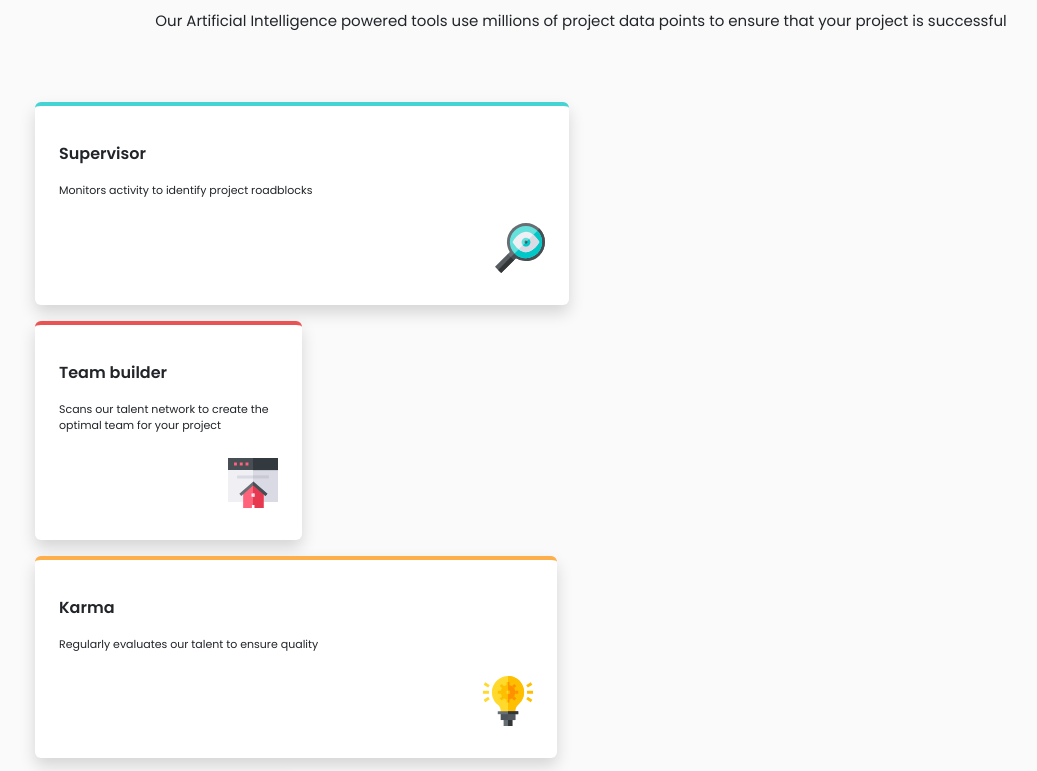
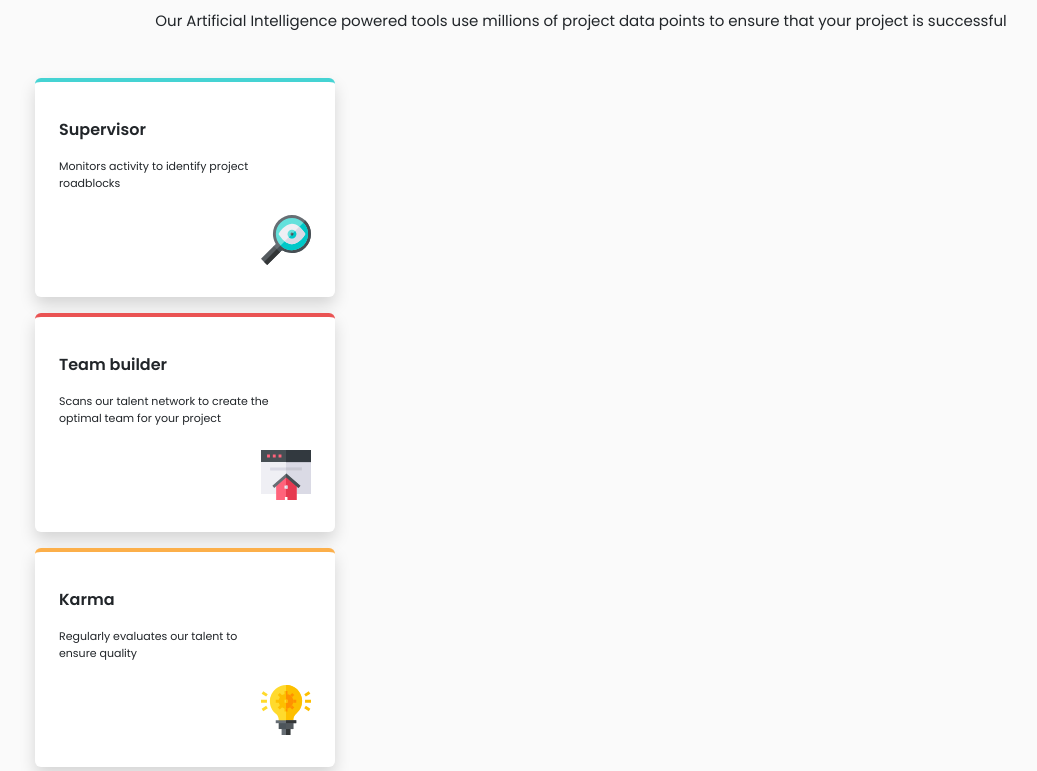
Before and after one commit to rolvera22/proyecto-17, a plain HTML site: page index.html in a window 1280 px wide. Shown: the part 141-912 px from the top of the page, without its empty margins (59-1096 px from the left). Drawn offline with nearby package versions, Linux system fonts and the light colour scheme.

Commit message:
Change
refactor: Change layout and styles

```diff
--- a/css/stylesheet.css
+++ b/css/stylesheet.css
@@ -78,3 +78,22 @@ border-top: 4px solid hsl(0, 78%, 62%);
 .container{
     max-width: 375px;
 }
+
+@media (min-width: 990px) {
+
+
+
+.botones{
+
+    width: 100%;
+}
+
+.builder ,.karma ,.supervisor ,.calculator{
+    width: 300px;
+
+}
+
+
+
+
+}
--- a/index.html
+++ b/index.html
@@ -13,42 +13,46 @@
   </head>
 <body>
   <main class="container px-4">
-    <div class="header ">
+    <div class="header">
       <h3 class="texto1 mt-5 px-1 text-center"> Reliable, efficient delivery </h3>
         <h4 class="texto2 fw-bold px-1 text-center mb-3">Powered by Technology </h4>
-          <h3 class="texto3 mb-4 pe-1 ps-1 text-center">Our Artificial Intelligence powered tools use millions of project data points
+          <h3 class="texto3 mb-4 pe-1 ps-1 text-center mb-5">Our Artificial Intelligence powered tools use millions of project data points
             to ensure that your project is successful
           </h3>
     </div>
 
   <section class="botones d-grid gap-3">
     <div class="row">
-      <div class="col-sm-6">
+      <div class="col-sm-6 col-lg-12">
 
-    <div class="supervisor bg-white rounded px-4 d-flex flex-column mt-5 shadow p-3 mb-3 bg-white rounded">
+    <div class="supervisor bg-white rounded px-4 d-flex flex-column shadow p-3 mb-3 bg-white rounded">
         <p class="titulo text-start">Supervisor</p>
           <p class="descripcion pe-5 mb-4">Monitors activity to identify project roadblocks
         </p>
       <img class="imagen align-self-end mb-3" src="./images/icon-supervisor.svg" alt="supervisor">
     </div>
-    <div class="col-sm-6">
-    <div class="builder bg-white rounded px-4 d-flex flex-column shadow p-3 mb-3 bg-white rounded">
+  </div>
+    <div class="col-sm-6 col-lg-12 ">
+    <div class="builder bg-white rounded px-4 d-flex flex-column shadow p-3 bg-white rounded">
       <p class="titulo text-start">Team builder</p>
         <p class="descripcion mb-4"> Scans our talent network to create the optimal team for your project
       </p>
     <img class="imagen align-self-end mb-3" src="./images/icon-team-builder.svg" alt="team-builder">
     </div>
   </div>
-  </div>
+
+</div>
+
   <div class="row">
-    <div class="col-sm-6">
+    <div class="col-sm-6 col-lg-12">
     <div class="karma bg-white rounded px-4 d-flex flex-column shadow p-3 mb-3 bg-white rounded">
       <p class="titulo text-start">Karma</p>
-        <p class="descripcion pe-5 me-5 mb-4"> Regularly evaluates our talent to ensure quality
+        <p class="descripcion pe-5 mb-4 me-3"> Regularly evaluates our talent to ensure quality
       </p>
     <img class="imagen align-self-end mb-3" src="./images/icon-karma.svg" alt="karma">
     </div>
-    <div class="col-sm-6">
+  </div>
+    <div class="col-sm-6 col-lg-12">
     <div class="calculator bg-white rounded px-4 d-flex flex-column mb-5 shadow p-3 mb-3 bg-white rounded">
       <p class="titulo text-start">Calculator</p>
         <p class="descripcion mb-4 pe-5"> Uses data from past projects to provide better delivery estimates
@@ -56,7 +60,7 @@
     <img class="imagen align-self-end mb-3" src="./images/icon-calculator.svg" alt="calculator">
     </div>
   </div>
-</div>
+
   </div>
   </section>
 
```
